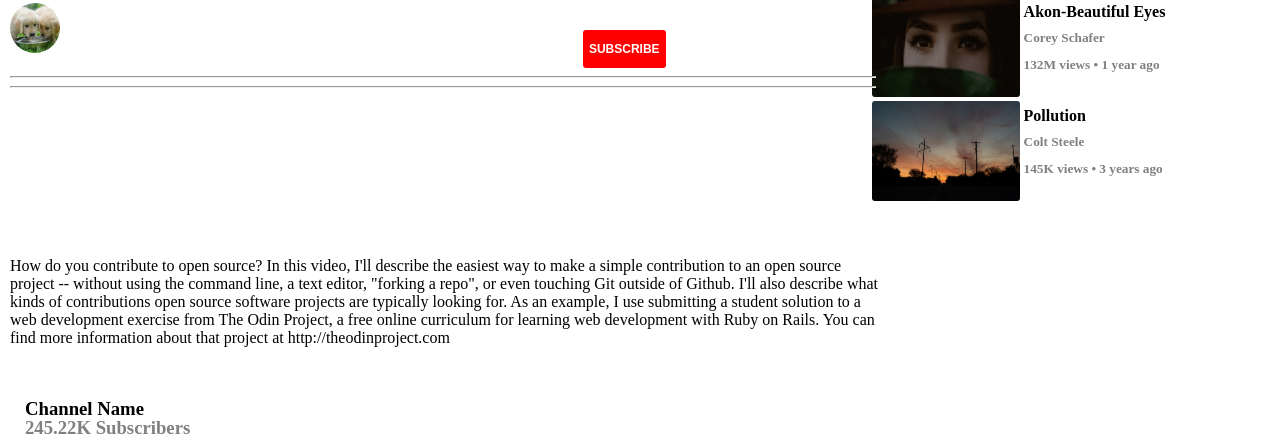
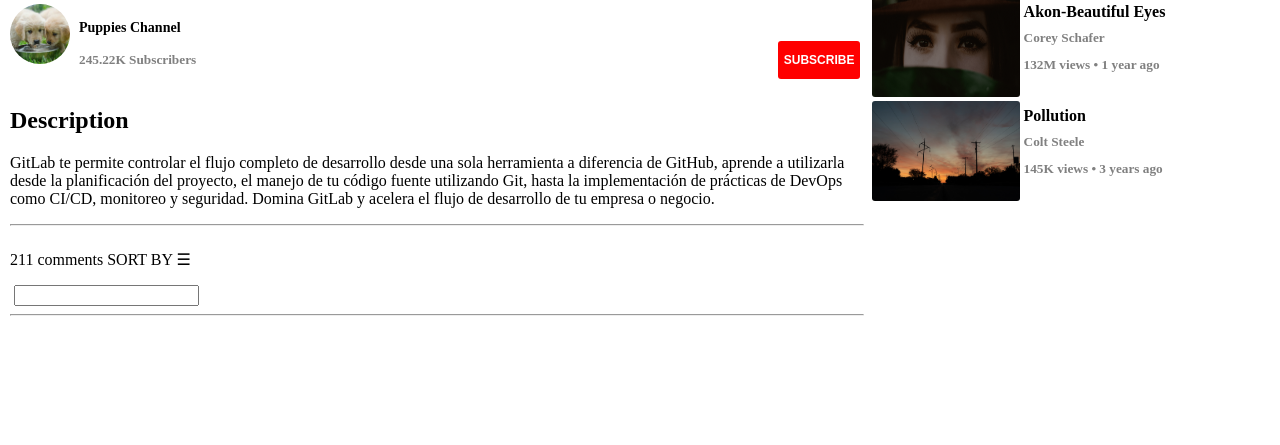
Before and after one commit to GzimAsani/firstdayy, a plain HTML site: page index.html in a window 1280 px wide. Shown: the part 559-1004 px from the top of the page. After the commit the page ends 883 px from the top, so only its background shows below. Drawn offline with Linux system fonts and the light colour scheme.

Commit message:
fixed description position issues

```diff
--- a/index.html
+++ b/index.html
@@ -21,11 +21,10 @@
           <i class="fas fa-bell icon"></i>
           <i class="fas fa-user icon"></i>
         </div>
-      <div></div>
         <input class = 'search-bar' type="text" name="video-search" placeholder="Search">>
       </div>
     </nav>
-    </div>
+
 
 
 
@@ -53,23 +52,39 @@
         </div>
         <hr class="horizontal-line">
 
-        <div>
-          <img class="channel-img" src="./media/channel-photo.jpg">
+        <div id="channel-details-container">
+          <div class="channel-image-container">
+            <img class="channel-img" src="./media/channel-photo.jpg">
+          </div>
           <div class="channel-name-and-subscribers-container">
-            <h3 class="inline-block">Channel Name<h3>
+            <h5 class="inline-block" id="channel-name">Puppies Channel<h5>
             <P class="inline-block" id="subscribers"> 245.22K Subscribers</p>
           </div>
           <div class="subscribe-button-container">
             <button class="subscribe-button">SUBSCRIBE</button>
           </div>
         </div>
+          <div class="description-container">
+            <h2>Description</h2>
+            <p>GitLab te permite controlar el flujo completo de desarrollo desde una sola herramienta a diferencia de GitHub, aprende a utilizarla desde la planificación del proyecto, el manejo de tu código fuente utilizando Git, hasta la implementación de prácticas de DevOps como CI/CD, monitoreo y seguridad. Domina GitLab y acelera el flujo de desarrollo de tu empresa o negocio.
+            </p>
+          </div>
+        <hr class="horizontal-line">
+
+        <div class="comment-section-container">
+          <div class="comments-details-container">
+            <p class="comments-details">211 comments</p>
+            <p class="comments-details">SORT BY &#9776;</p>
+          </div>
+          <div class="comment-input-container">
+            <img class="commentor-img" src="">
+            <input>
+          </div>
+       </div>
 
         <hr class="horizontal-line">
-        <hr class="horizontal-line">
         </div>
-        <p class="description">
-          How do you contribute to open source?  In this video, I'll describe the easiest way to make a simple contribution to an open source project -- without using the command line, a text editor, "forking a repo", or even touching Git outside of Github.  I'll also describe what kinds of contributions open source software projects are typically looking for.  As an example, I use submitting a student solution to a web development exercise from The Odin Project, a free online curriculum for learning web development with Ruby on Rails.  You can find more information about that project at http://theodinproject.com
-           </p>
+
 
 
       </div>
--- a/style.css
+++ b/style.css
@@ -96,7 +96,6 @@ position: absolute;
 top: 450px;
 left: 10px;
 display: inline-block;
-
 }
 .viewers{
 position: absolute;
@@ -109,21 +108,32 @@ font-size: 15px;
 
 .horizontal-line{
   color: grey;
-  width: 75%;
+  width: 74%;
   margin-left: 0;
 }
-.channel-name-and-subscribers-container{
+
+.channel-details-container{
+
+}
+.channel-image-container{
   display: inline-block;
-  line-height: 25px;
-  background-color: yellow;
+  margin-top: 1px;
 }
-
 .channel-img{
-  width: 50px;
+  width: 60px;
   border-radius: 50%;
   display: inline-block;
 }
 
+.channel-name-and-subscribers-container{
+  display: inline-block;
+  line-height: 0.2px;
+}
+
+#channel-name{
+  font-weight: bold;
+  font-size: 14px;
+}
 #subscribers{
   color: grey;
 }
@@ -131,7 +141,7 @@ font-size: 15px;
 .subscribe-button-container{
   display: inline-block;
   width: 33%;
-  margin-left: 15%;
+  margin-left: 20%;
 }
 
 .subscribe-button{
@@ -151,12 +161,13 @@ font-size: 15px;
 .subscribe-button:hover{
   line-height: 40px;
 }
-.description{
-width: 68%;
-position: absolute;
-top: 800px;
-left: 10px;
-display: flex;
+
+.description-container{
+width: 75%;
+}
+
+.comments-details{
+  display: inline-block;
 }
 
 .search-bar{
```
